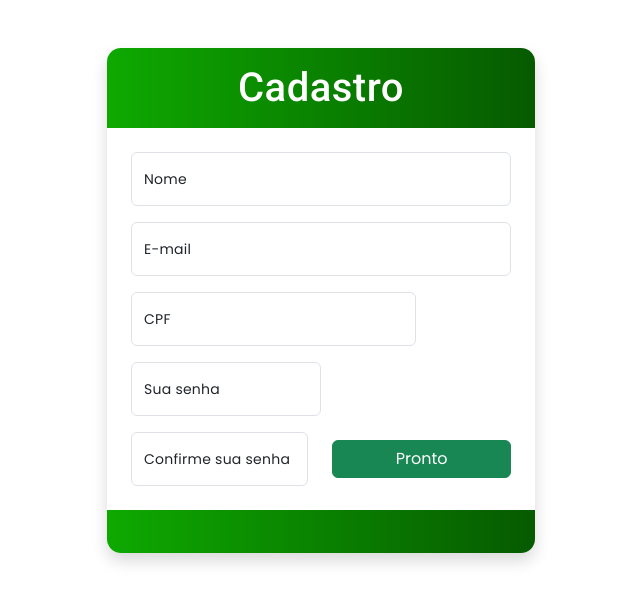
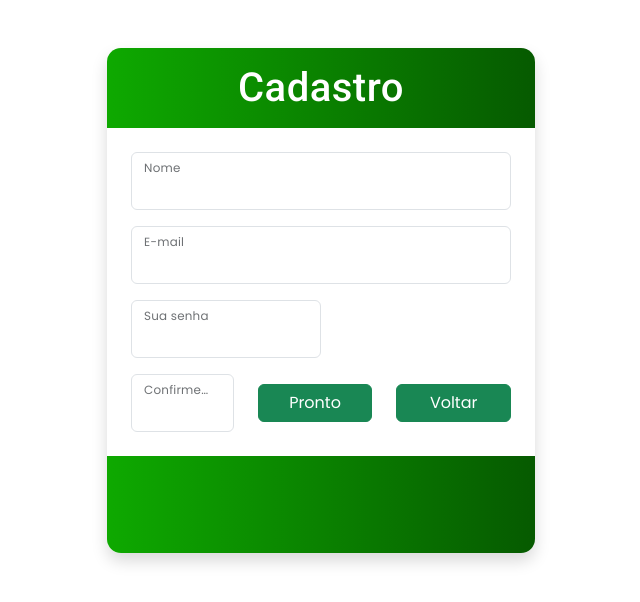
Before and after one commit to GabrielHenriqueLeanflin/sorteio-equipes-equilibrado-front, an Angular app: page /cadastro in a window 1280 px wide. Shown: the top 602 px of the page, without its empty margins (319-959 px from the left). Built offline with nearby package versions, Linux system fonts and the light colour scheme; a web font is replaced by a local one.

Commit message:
feature: adicionando reative form e validações no formulário, e comunicação com backend

```diff
--- a/src/app/app.config.ts
+++ b/src/app/app.config.ts
@@ -3,7 +3,12 @@ import { provideRouter } from '@angular/router';
 
 import { routes } from './app.routes';
 import { provideAnimationsAsync } from '@angular/platform-browser/animations/async';
+import { provideHttpClient } from '@angular/common/http';
 
 export const appConfig: ApplicationConfig = {
-  providers: [provideRouter(routes), provideAnimationsAsync()]
+  providers: [
+    provideRouter(routes),
+    provideAnimationsAsync(),
+    provideHttpClient()
+  ]
 };
--- /dev/null
+++ b/src/app/interfaces/user.ts
@@ -0,0 +1,6 @@
+export interface User {
+        id: number,
+        email: string,
+        senha: string,
+        jogadores: {nome: string, nivel_habilidade: string, status: string}
+}
--- a/src/app/pages/cadastro/cadastro.component.html
+++ b/src/app/pages/cadastro/cadastro.component.html
@@ -3,57 +3,62 @@
     <h2 class="h-auto text-center fs-1 mb-4 mt-4">Cadastro</h2>
 
     <div class="card-form h-auto p-4">
+      <form [formGroup]="cadastroForm" (submit)="onSubmit($event)">
         <div class="form-floating mb-3 h-auto">
           <input
-          type="email"
             class="form-control"
-          id="floatingInput"
-          placeholder="nome"
+            type="text"
+            id="name"
+            name="name"
+            formControlName="name"
           />
-        <label for="floatingInput">Nome</label>
+          <label for="name">Nome</label>
         </div>
         <div class="form-floating mb-3 h-auto">
           <input
-          type="password"
             class="form-control"
-          id="floatingPassword"
-          placeholder="name@example.com"
+            type="email"
+            id="email"
+            name="email"
+            formControlName="email"
           />
-        <label for="floatingPassword">E-mail</label>
-      </div>
-      <div class="form-floating w-75 mb-3 h-auto">
-        <input
-          type="password"
-          class="form-control"
-          id="floatingPassword"
-          placeholder="name@example.com"
-        />
-        <label for="floatingPassword">CPF</label>
+          <label for="email">E-mail</label>
         </div>
         <div class="form-floating w-50 mb-3 h-auto">
           <input
+            class="form-control"
             type="password"
-          class="form-control"
-          id="floatingPassword"
-          placeholder="senha"
+            id="password"
+            name="password"
+            formControlName="password"
           />
-        <label for="floatingPassword">Sua senha</label>
+          <label for="password">Sua senha</label>
         </div>
-      <div class="d-flex gap-4 h-auto">
+        <div class="d-flex gap-4 h-auto" id="confirmeSenha">
           <div class="form-floating w-50 h-auto">
             <input
-            type="confirm-password"
               class="form-control"
-            id="floatingPassword"
-            placeholder="confirme a senha"
+              type="password"
+              id="confirm_password"
+              name="confirm_password"
+              formControlName="confirm_password"
             />
-          <label for="floatingPassword">Confirme sua senha</label>
+            <label for="confirm_password">Confirme sua senha</label>
           </div>
 
-        <button type="button" class="btn btn-success my-auto w-50 h-auto">
+          <button class="btn btn-success my-auto w-50 h-auto" type="submit">
             Pronto
           </button>
+
+          <button
+            type="button"
+            class="btn btn-success my-auto w-50 h-auto"
+            (click)="voltar()"
+          >
+            Voltar
+          </button>
+        </div>
+      </form>
     </div>
   </div>
 </div>
-</div>
--- a/src/app/pages/cadastro/cadastro.component.ts
+++ b/src/app/pages/cadastro/cadastro.component.ts
@@ -1,13 +1,47 @@
-import { Component } from '@angular/core';
+import { Component, EventEmitter, OnInit, Output } from '@angular/core';
 import { RouterLink } from '@angular/router';
+import { SharedModule } from '../../shared/shared.module';
+import { FormBuilder, FormGroup, Validators } from '@angular/forms';
 
 @Component({
   selector: 'app-cadastro',
   standalone: true,
-  imports: [RouterLink],
+  imports: [SharedModule, RouterLink],
   templateUrl: './cadastro.component.html',
   styleUrl: './cadastro.component.scss'
 })
-export class CadastroComponent {
+export class CadastroComponent implements OnInit {
+
+  @Output() showCardCadastro = new EventEmitter;
+  cadastroForm: FormGroup = new FormGroup({});
+
+  constructor(
+    private formBuilder: FormBuilder,
+  ) {}
+
+  ngOnInit(): void {
+    this.createForm();
+  }
+
+  createForm() {
+    this.cadastroForm = this.formBuilder.group({
+      name: ['', [Validators.required, Validators.maxLength(50)]],
+      email: ['', [Validators.required, Validators.maxLength(20)]],
+      password: ['', [Validators.required]],
+      confirm_password: ['', [Validators.required]],
+    });
+  }
+
+  onSubmit(event: Event) {
+    event.preventDefault();
+
+    if(this.cadastroForm.valid){
+      console.log(this.cadastroForm.value)
+    }
+  }
+
+  voltar() {
+    this.showCardCadastro.emit(false)
+  }
 
 }
--- a/src/app/pages/home/home.component.html
+++ b/src/app/pages/home/home.component.html
@@ -2,15 +2,15 @@
   <div class="d-flex flex-column gap-5 w-50 p-5 imagem-background">
     <div class="mt-5 fs-1 lh-1 h-auto text-center titulo">
       Sorteio Equipes
-            <br>Equilibrado
+      <br />Equilibrado
     </div>
 
     <div class="card w-100 h-50 mb-50px mx-auto">
       <div class="card-body">
-
-                <h5 class="card-title fs-2 h-auto mt-3 mb-3 text-center fw-bold">Você é novo?</h5>
+        <h5 class="card-title fs-2 h-auto mt-3 mb-3 text-center fw-bold">
+          Você é novo?
+        </h5>
         <div class="text-center mt-5 h-auto">
-
           <span>1. Crie sua conta</span>
           <mat-divider class="mt-2"></mat-divider>
         </div>
@@ -19,7 +19,10 @@
           <mat-divider class="mt-2"></mat-divider>
         </div>
         <div class="text-center mt-2 h-auto">
-                    <span>3. Defina a quantidade de jogadores e de times que devem ser sorteados</span>
+          <span
+            >3. Defina a quantidade de jogadores e de times que devem ser
+            sorteados</span
+          >
           <mat-divider class="mt-2"></mat-divider>
         </div>
         <div class="text-center mt-2 h-auto">
@@ -35,7 +38,9 @@
       (showCardCadastro)="showCardCadastro($event)"
     ></app-login>
 
-        <app-cadastro *ngIf="showCadastro"></app-cadastro>
+    <app-cadastro
+      *ngIf="showCadastro"
+      (showCardCadastro)="showCardCadastro($event)"
+    ></app-cadastro>
   </div>
-
 </div>
--- a/src/app/pages/home/home.component.ts
+++ b/src/app/pages/home/home.component.ts
@@ -1,4 +1,5 @@
-import { Component } from '@angular/core';
+import { UsersService } from './../../services/users.service';
+import { Component, OnInit } from '@angular/core';
 import {MatDividerModule} from '@angular/material/divider';
 import { LoginComponent } from "../login/login.component";
 import { CadastroComponent } from "../cadastro/cadastro.component";
@@ -11,10 +12,19 @@ import { SharedModule } from '../../shared/shared.module';
   templateUrl: './home.component.html',
   styleUrl: './home.component.scss'
 })
-export class HomeComponent {
+export class HomeComponent implements OnInit {
   public showCadastro = false;
 
+  constructor(private usersService: UsersService) {}
+
+  ngOnInit(): void {
+    this.usersService.usersList().subscribe(res => {
+      console.log(res)
+    })
+
+  }
+
   showCardCadastro(event: boolean) {
-    this.showCadastro =event
+    this.showCadastro = event;
   }
 }
--- a/src/app/pages/login/login.component.html
+++ b/src/app/pages/login/login.component.html
@@ -2,15 +2,32 @@
   <div class="d-flex flex-column card-login m-auto align-items-center shadow">
     <h2 class="h-auto text-center fs-1 mb-5 mt-5">Bem vindo!</h2>
 
+    <form
+      [formGroup]="loginForm"
+      (submit)="onSubmit($event)"
+      class="d-flex flex-column align-items-center"
+    >
       <div class="card-form h-auto p-4">
         <h3 class="h-auto fs-2 text-center fw-medium">Login</h3>
         <div class="form-floating mb-3 h-auto">
-                <input type="email" class="form-control" id="floatingInput" placeholder="name@example.com">
-                <label for="floatingInput">Seu e-mail</label>
+          <input
+            class="form-control"
+            id="email"
+            type="email"
+            name="email"
+            formControlName="email"
+          />
+          <label for="email">Seu e-mail</label>
         </div>
         <div class="form-floating h-auto">
-                <input type="password" class="form-control" id="floatingPassword" placeholder="Password">
-                <label for="floatingPassword">Sua senha</label>
+          <input
+            class="form-control"
+            id="password"
+            type="password"
+            name="password"
+            formControlName="password"
+          />
+          <label for="password">Sua senha</label>
         </div>
 
         <div class="text-end h-auto mt-3">
@@ -18,8 +35,15 @@
         </div>
       </div>
 
-        <button type="button" class="btn btn-light mt-4 w-50">Entrar</button>
+      <button type="submit" class="btn btn-light mt-4 w-50 h-auto y-auto">
+        Entrar
+      </button>
+    </form>
 
-        <a class="h-auto text-center fw-light mb-5 mt-2" (click)="clickCadastro(true)">Faça seu cadastro</a>
+    <a
+      class="h-auto text-center fw-light mb-5 mt-2"
+      (click)="clickCadastro(true)"
+      >Faça seu cadastro</a
+    >
   </div>
 </div>
--- a/src/app/pages/login/login.component.ts
+++ b/src/app/pages/login/login.component.ts
@@ -1,16 +1,42 @@
-import { Component, EventEmitter, Input, Output } from '@angular/core';
+import { Component, EventEmitter, OnInit, Output } from '@angular/core';
 import { RouterLink } from '@angular/router';
+import { SharedModule } from '../../shared/shared.module';
+import { FormBuilder, FormGroup, Validators } from '@angular/forms';
 
 @Component({
   selector: 'app-login',
   standalone: true,
-  imports: [RouterLink],
+  imports: [SharedModule, RouterLink],
   templateUrl: './login.component.html',
   styleUrl: './login.component.scss'
 })
-export class LoginComponent {
+export class LoginComponent implements OnInit {
 
   @Output() showCardCadastro = new EventEmitter;
+  loginForm: FormGroup = new FormGroup({});
+
+  constructor(
+    private formBuilder: FormBuilder
+  ) {}
+
+  ngOnInit(): void {
+    this.createForm();
+  }
+
+  createForm() {
+    this.loginForm = this.formBuilder.group({
+      email: ['', [Validators.required]],
+      password: ['', [Validators.required]],
+    })
+  }
+
+  onSubmit(event: Event){
+    event.preventDefault();
+
+    if(this.loginForm.valid) {
+      console.log(this.loginForm.value)
+    }
+  }
 
   clickCadastro(event: boolean) {
     this.showCardCadastro.emit(event)
--- /dev/null
+++ b/src/app/services/users.service.ts
@@ -0,0 +1,20 @@
+import { HttpClient } from '@angular/common/http';
+import { Injectable } from '@angular/core';
+import { Observable } from 'rxjs';
+import { User } from '../interfaces/user';
+
+@Injectable({
+  providedIn: 'root',
+})
+export class UsersService {
+  private url: string = "http://localhost:3000"
+
+  constructor(private http: HttpClient) { }
+
+  public usersList() {
+    return this.http.get(`${this.url}/users`).pipe(
+      res => res,
+      error => error
+    )
+  }
+}
```
Also changed, not shown: src/app/shared/shared.module.ts (+8 -3 lines). Lines whose indentation alone changed are shown as unchanged.
